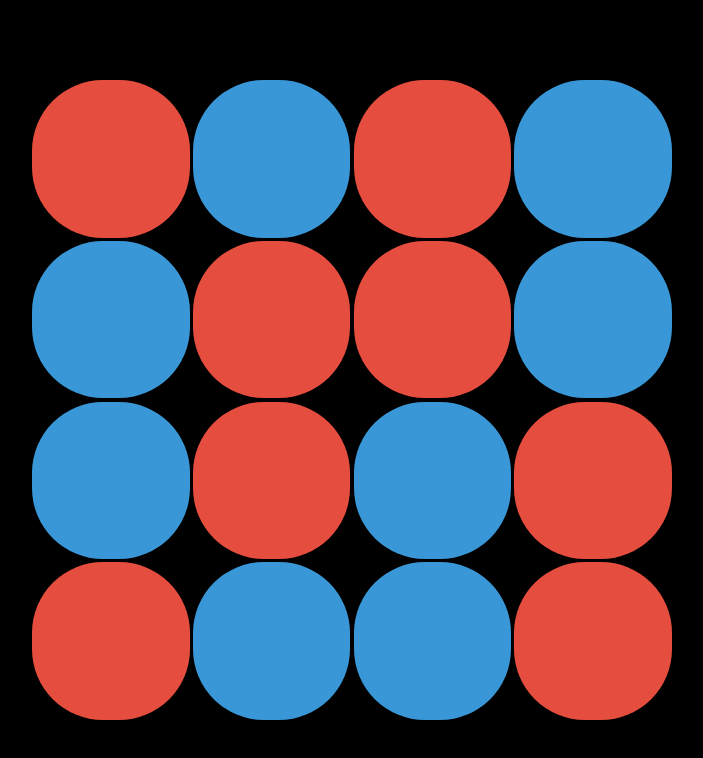
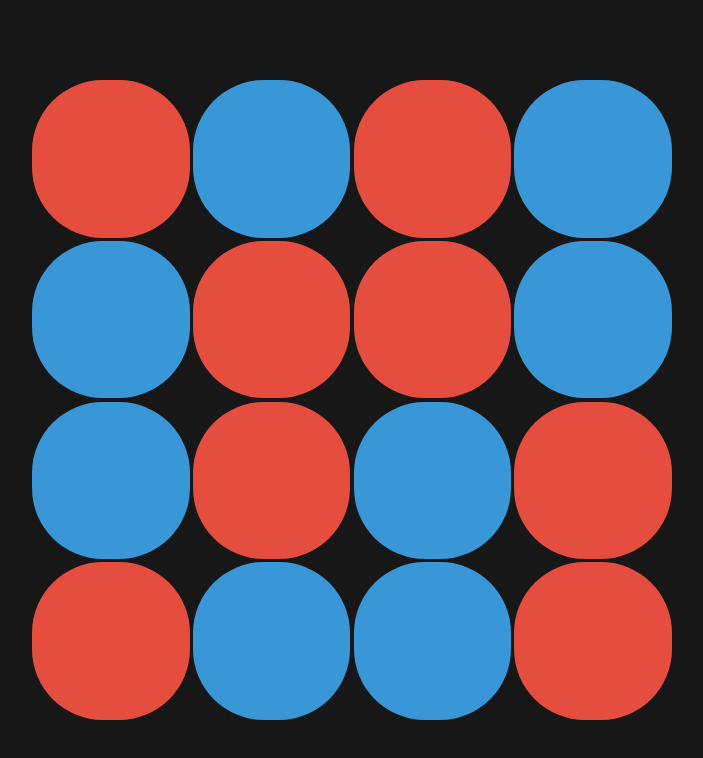
Before and after one commit to clikuki/urjo-solver, a website with bundled scripts: page index.html in a window 1280 px wide. Shown: the whole page, without its empty margins (288-991 px from the left). Built offline with nearby package versions, Linux system fonts and the light colour scheme.

Commit message:
bg clr change

```diff
--- a/style.css
+++ b/style.css
@@ -1,4 +1,5 @@
 :root {
+	--color-bg: #171717;
 	--color-a: #e54e3e;
 	--color-b: #3997d7;
 }
@@ -9,7 +10,7 @@ body {
 
 main {
 	height: 100vh;
-	background-color: black;
+	background-color: var(--color-bg);
 	display: flex;
 }
 
```
